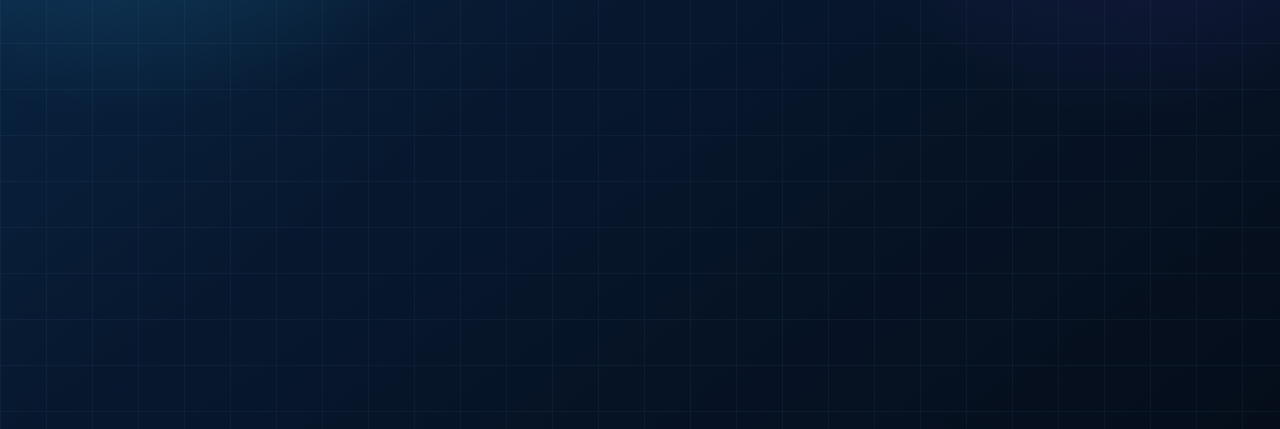
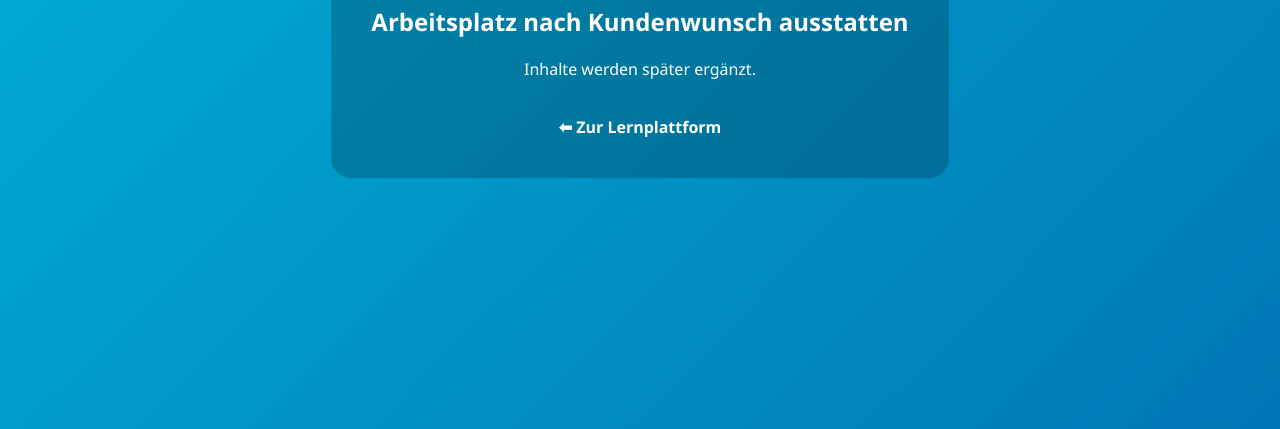
Before and after one commit to ayhanyucel21/netzwerk-duell-online, a plain HTML site: page public/lf02/index.html in a window 1280 px wide. Shown: the part 371-800 px from the top of the page. Drawn offline with Linux system fonts and the light colour scheme.

Commit message:
Refactor index.html structure and styles

```diff
--- a/public/lf02/index.html
+++ b/public/lf02/index.html
@@ -1,92 +1,55 @@
 <!DOCTYPE html>
 <html lang="de">
 <head>
-    <meta charset="UTF-8">
-    <meta name="viewport" content="width=device-width, initial-scale=1.0">
-    <meta name="theme-color" content="#071a33">
+<meta charset="UTF-8">
+<meta name="viewport" content="width=device-width, initial-scale=1.0">
+<title>LF01</title>
 
-    <!-- HIER ÄNDERN -->
-    <title>LF01 – Fachinformatiker Lernplattform</title>
+<style>
+body{
+    margin:0;
+    min-height:100vh;
+    display:flex;
+    justify-content:center;
+    align-items:center;
+    font-family:Segoe UI,sans-serif;
+    background:linear-gradient(135deg,#00b4d8,#0077b6);
+    color:white;
+}
 
-    <style>
-        :root {
-            /* DIESE FARBEN KÖNNEN PRO LERNFELD GEÄNDERT WERDEN */
-            --accent: #39d5ff;
-            --accent-dark: #0b75c9;
+.card{
+    max-width:800px;
+    padding:40px;
+    background:rgba(0,0,0,.2);
+    border-radius:20px;
+    text-align:center;
+}
 
-            --background-dark: #050d1a;
-            --background-blue: #0b2b50;
-            --text: #f5fbff;
-            --muted: #b8cada;
-            --border: rgba(158, 220, 255, 0.20);
-        }
+a{
+    display:inline-block;
+    margin-top:20px;
+    color:white;
+    text-decoration:none;
+    font-weight:bold;
+}
+</style>
 
-        * {
-            box-sizing: border-box;
-        }
+</head>
+<body>
 
-        body {
-            min-height: 100vh;
-            margin: 0;
-            display: grid;
-            place-items: center;
-            padding: 24px;
-            font-family: "Segoe UI", Arial, sans-serif;
-            color: var(--text);
-            background:
-                radial-gradient(
-                    circle at 10% 10%,
-                    color-mix(in srgb, var(--accent) 28%, transparent),
-                    transparent 30%
-                ),
-                radial-gradient(
-                    circle at 90% 15%,
-                    rgba(120, 75, 255, 0.20),
-                    transparent 28%
-                ),
-                linear-gradient(
-                    145deg,
-                    var(--background-blue),
-                    #07182e 48%,
-                    var(--background-dark)
-                );
-            overflow-x: hidden;
-        }
+<div class="card">
 
-        body::before {
-            content: "";
-            position: fixed;
-            inset: 0;
-            pointer-events: none;
-            opacity: 0.10;
-            background-image:
-                linear-gradient(
-                    rgba(99, 212, 255, 0.50) 1px,
-                    transparent 1px
-                ),
-                linear-gradient(
-                    90deg,
-                    rgba(99, 212, 255, 0.50) 1px,
-                    transparent 1px
-                );
-            background-size: 46px 46px;
-        }
+<h1>🏢 LF02</h1>
 
-        .page {
-            position: relative;
-            width: min(820px, 100%);
-            overflow: hidden;
-            padding: 38px;
-            border: 1px solid var(--border);
-            border-radius: 28px;
-            background:
-                linear-gradient(
-                    145deg,
-                    rgba(13, 48, 81, 0.96),
-                    rgba(6, 23, 42, 0.96)
-                );
-            box-shadow: 0 26px 70px rgba(0, 0, 0, 0.42);
-        }
+<h2>Arbeitsplatz nach Kundenwunsch ausstatten</h2>
 
-        .page::before {
-            content: "";
+<p>
+Inhalte werden später ergänzt.
+</p>
+
+<a href="/">⬅ Zur Lernplattform</a>
+
+</div>
+
+</body>
+</html>
```
